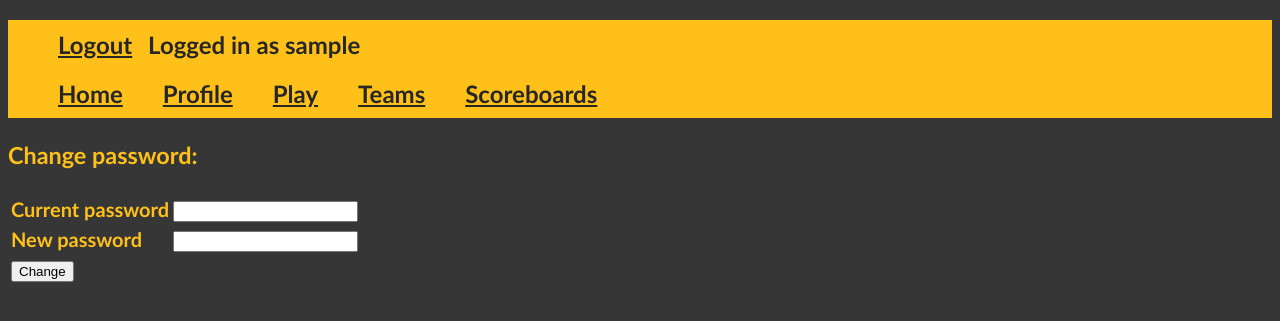
After one commit to pyigyli/Kivi-paperi-sakset, a Flask app: page /auth/password/ in a window 1280 px wide. The commit adds this page. Shown: the top 321 px of the page. Run offline with Flask 2, Linux system fonts and the light colour scheme; a user stored in the database is signed in; tables that the repository leaves empty hold one stand-in row (values such as "Sample post").

Commit message:
Salasanan vaihtaminen toteutettu

```diff
--- /dev/null
+++ b/application/templates/auth/passwordform.html
@@ -0,0 +1,44 @@
+{% extends "layout.html" %}
+
+{% block body %}
+<h3>Change password:</h3>
+{{ error }}
+<form method="POST" action="{{ url_for('auth_change_password') }}">
+      <table>
+      <tr>
+            <td>
+            {{ form.old_password.label }}
+            </td>
+            <td>
+            {{ form.old_password }}
+            </td>
+            <td>
+                <ul>
+                    {% for error in form.old_password.errors %}
+                    <div>{{ error }}</div>
+                    {% endfor %}
+                </ul>
+            </td>
+      </tr>
+      <tr>
+            <td>
+                  {{ form.new_password.label }}
+            </td>
+            <td>
+                  {{ form.new_password }}
+            </td>
+            <td>
+                  <ul>
+                        {% for error in form.new_password.errors %}
+                        <div>{{ error }}</div>
+                        {% endfor %}
+                  </ul>
+            </td>
+      </tr>
+      <tr>
+            <td colspan="2">
+                  <input type="submit" value="Change"/>
+            </td>
+      </tr>
+</form>
+{% endblock %}
--- a/application/templates/auth/profile.html
+++ b/application/templates/auth/profile.html
@@ -50,6 +50,8 @@
     </tr>
 </table>
 
+<p><a href="{{ url_for('auth_change_password_form') }}">Change password</a></p>
+
 <p><a href="{{ url_for('auth_delete_account') }}">Delete account</a></p>
 
 <style>
--- a/application/templates/team/teampage.html
+++ b/application/templates/team/teampage.html
@@ -48,7 +48,7 @@
   {% if (user.account_id == team.creator) %}
   <p><a href="{{ url_for('team_delete', teamid=user.team_id) }}">Delete team</a></p>
   {% else %}
-  <p><a href="{{ url_for('team_quit', teamid=user.team_id) }}">Quit team</a></p>
+  <p><a href="{{ url_for('team_quit') }}">Quit team</a></p>
   {% endif %}
 </div>
 
--- a/application/views/auth.py
+++ b/application/views/auth.py
@@ -6,7 +6,7 @@ from application.models.team import Team
 from application.models.bot import Bot
 from application.models.comment import Comment
 from application.models.result import Result
-from application.views.forms import CreateUserForm, LoginForm
+from application.views.forms import CreateUserForm, LoginForm, ChangePasswordForm
 
 @app.route("/auth/new", methods = ["GET", "POST"])
 def auth_form():
@@ -96,3 +96,19 @@ def auth_profile():
             loses_hard += 1
     return render_template("auth/profile.html", easy_wins = wins_easy, easy_draws = draws_easy, easy_loses = loses_easy,
                                                 hard_wins = wins_hard, hard_draws = draws_hard, hard_loses = loses_hard)
+
+@app.route("/auth/password/")
+@login_required
+def auth_change_password_form():
+    return render_template("auth/passwordform.html", form = ChangePasswordForm())
+
+@app.route("/auth/password/change", methods=["POST"])
+@login_required
+def auth_change_password():
+    form = ChangePasswordForm(request.form)
+    if not form.validate():
+        return render_template("auth/passwordform.html", form = form)
+    user = User.query.get(current_user.get_id())
+    user.password = form.new_password.data
+    db.session().commit()
+    return redirect(url_for("auth_profile"))
--- a/application/views/forms.py
+++ b/application/views/forms.py
@@ -1,4 +1,5 @@
 from flask_wtf import FlaskForm
+from flask_login import current_user
 from wtforms import PasswordField, StringField, validators, ValidationError, SelectField, TextAreaField
 from application.models.user import User
 from application.models.team import Team
@@ -11,6 +12,10 @@ def check_unique_teamname(form, field):
         if Team.query.filter_by(name=field.data).first() is not None:
             raise ValidationError('Name already taken')
 
+def old_password_matches(form, field):
+        if User.query.get(current_user.get_id()).password != field.data:
+            raise ValidationError('Incorrect password')
+
 class CreateUserForm(FlaskForm):
     username = StringField("Username", [validators.Length(min=3), validators.Length(max=32), check_unique_username])
     password = PasswordField("Password", [validators.Length(min=5), validators.Length(max=32)])
@@ -20,6 +25,12 @@ class CreateUserForm(FlaskForm):
 class LoginForm(FlaskForm):
     username = StringField("Username", [validators.Length(min=3), validators.Length(max=32)])
     password = PasswordField("Password", [validators.Length(min=5), validators.Length(max=32)])
+    class Meta:
+        csrf = False
+
+class ChangePasswordForm(FlaskForm):
+    old_password = PasswordField("Current password", [old_password_matches])
+    new_password = PasswordField("New password", [validators.Length(min=5), validators.Length(max=32)])
     class Meta:
         csrf = False
 
```
Also changed, not shown: application/views/team.py (+12 -11 lines), documentation/changelog.md.
